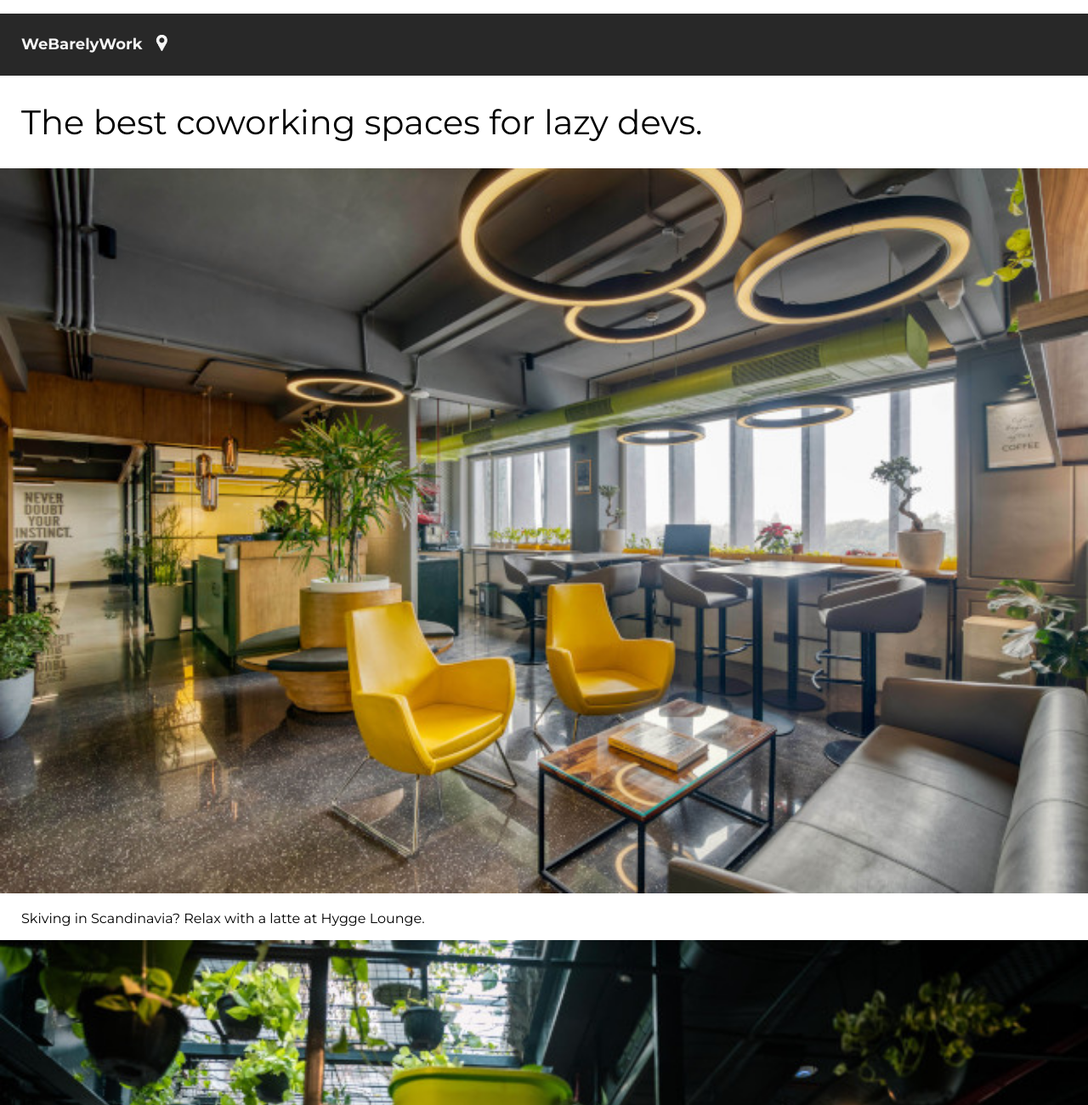
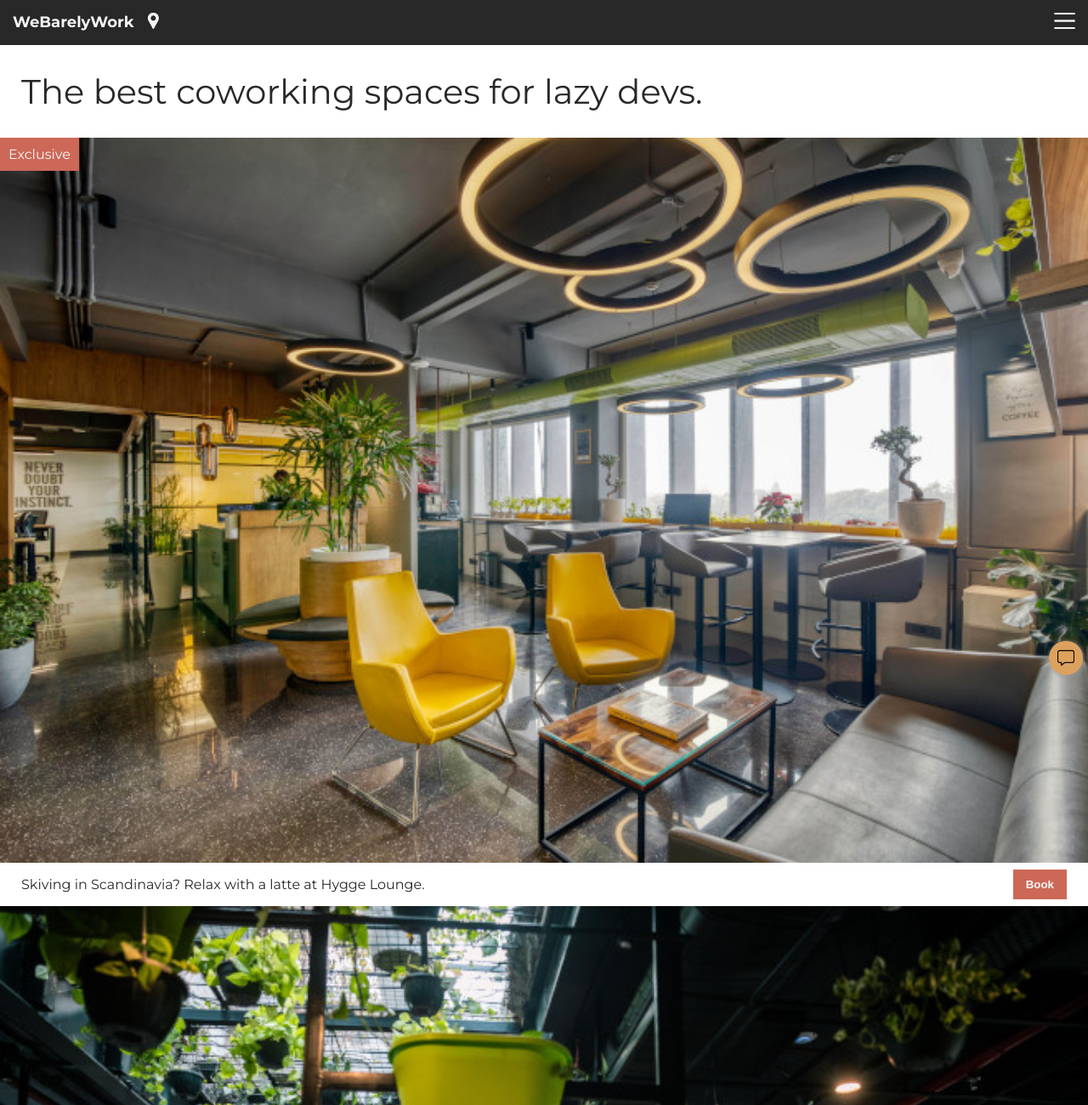
Before and after one commit to legendarycopyninja/Coworking, a plain HTML site: page Index.html in a window 1280 px wide. Shown: the top 1300 px of the page at 85% size. Drawn offline with Linux system fonts and the light colour scheme.

Commit message:
Final commit

```diff
--- a/Index.css
+++ b/Index.css
@@ -2,6 +2,7 @@ body {
     margin: 0;
     padding: 0;
     font-family: 'Montserrat' , sans-serif;
+    color: #282828;
 }
 
 header {
@@ -9,17 +10,27 @@ header {
     color: whitesmoke;
 }
 
+
 ul {
-    padding: 25px;
+    padding: 15px;
     list-style: none;
     display: flex;
+    margin: 0 auto;
+    gap: 10px;
+}
 
+li {
+    cursor: pointer;
+}
+
+.align-right {
+    margin-left: auto;
 }
 
 .logo {
     font-size: 18px;
     font-weight: 700;
-    margin-right: 10px;
+
 }
 
 .icon {
@@ -34,8 +45,57 @@ h1 {
 
 .caption {
     margin: 0px 25px;
+    display: flex;
+    justify-content: space-between;
+    gap: 15px;
+
 }
 
 .item-img {
     width: 100%;
+    display: block;
 }
+
+.item {
+    position: relative;
+}
+
+.img-banner {
+    background-color: #cd6858;
+    color: whitesmoke;
+    padding: 10px;
+
+    position: absolute;
+    top: 0;
+    left: 0;
+}
+
+button {
+    border: none;
+    background-color: #cd6858;
+    color: whitesmoke;
+    padding: 10px 15px;
+    font-weight: 700;
+    cursor: pointer;
+
+    align-self: center;
+
+}
+
+.chatbox-bg {
+        position: fixed;
+        bottom: 6px;
+        right: 6px;
+        background-color: #dda15e;
+        width: 40px;
+        height: 40px;
+        border-radius: 50%;
+        cursor: pointer;
+        box-shadow: 1px 1px 5px #999;
+        display: flex;
+
+    }
+.chatbox-img {
+        margin: auto;
+        width: 50%;
+    }
--- a/Index.html
+++ b/Index.html
@@ -20,6 +20,9 @@
                 <li>
                     <img src="images/pin.png" class="icon" alt="location">
                 </li>
+                <li class="align-right">
+                    <img src="images/burger.png" class="icon">
+                </li>
             </ul>
         </nav>
     </header>
@@ -30,8 +33,12 @@
 
         <section class="item">
             <img src="images/hygge.jpg" class="item-img" alt="A smart coworking space">
+            <div class="img-banner">
+                Exclusive
+            </div>
             <div class="caption">
                 <p>Skiving in Scandinavia? Relax with a latte at Hygge Lounge.</p>
+                <button>Book</button>
             </div>
         </section>
 
@@ -39,6 +46,7 @@
             <img src="images/sky-garden.jpg" class="item-img" alt="A coworking space with plants">
             <div class="caption">
                 <p>Bored in Barcelona? Take a siesta at the Sky Garden.</p>
+             <button>Book</button>
             </div>
         </section>
 
@@ -46,9 +54,13 @@
             <img src="images/generator.jpg" class="item-img" alt="A comfortable coworking space">
             <div class="caption">
                 <p>Relaxing in Rio? Take some downtime at the Generator Hub.</p>
+                <button>Book</button>
             </div>
         </section>
 
     </main>
+    <div class="chatbox-bg">
+        <img src="images/message.png" class="chatbox-img" alt="chatbox">
+    </div>
 </body>
 </html>
```
Also changed, not shown: images/message.png (added).
